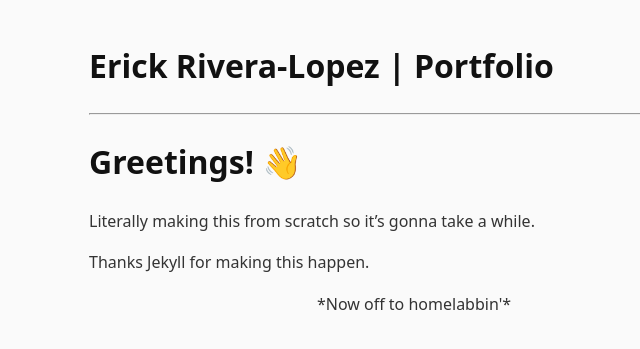
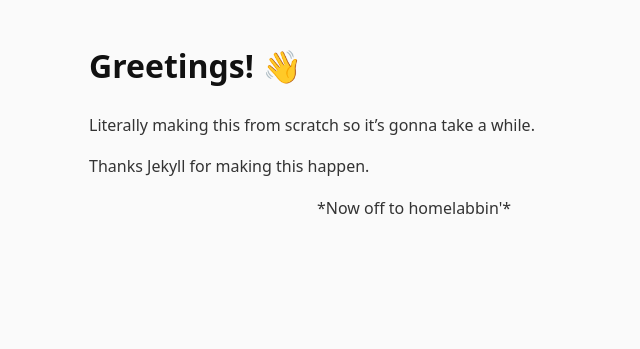
Before and after one commit to erickriveralopez/erickriveralopez.github.io, a Jekyll site: the page built from index.md, in a window 1280 px wide. Shown: the top 349 px of the page, without its empty margins (226-866 px from the left). Built offline with Jekyll 4.4.1, drawn with Linux system fonts in a browser that asks for light colours; our own code applies the rules of GitHub Pages for plain Markdown files.

Commit message:
Remove header from default layout
Removed header section from the default layout.

```diff
--- a/_layouts/default.html
+++ b/_layouts/default.html
@@ -11,11 +11,6 @@
     </style>
   </head>
   <body>
-    <header>
-      <h1>{{ site.title }}</h1>
-      <hr>
-    </header>
-
     <main>
       {{ content }}
     </main>
```
